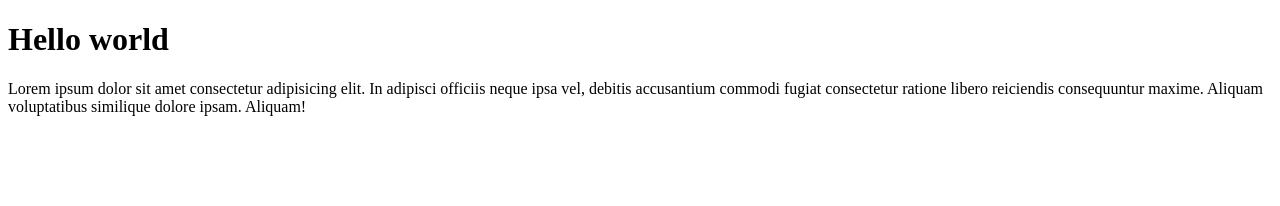
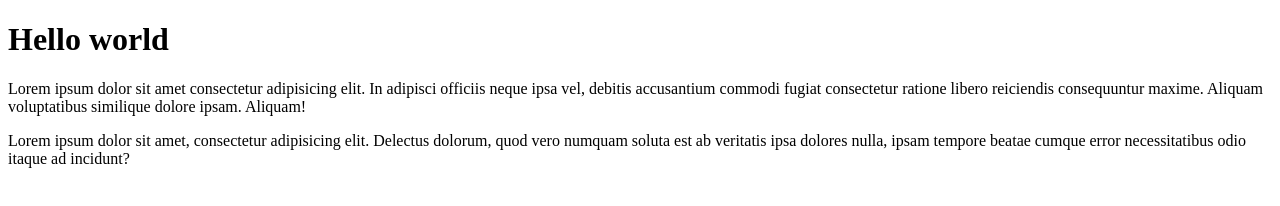
Before and after one commit to KanishkaDhodduraj/Workshop, a plain HTML site: page index.html in a window 1280 px wide. Drawn offline with Linux system fonts and the light colour scheme.

Commit message:
modified 1

```diff
--- a/index.html
+++ b/index.html
@@ -6,5 +6,6 @@
 <body>
     <h1>Hello world</h1>
     <p>Lorem ipsum dolor sit amet consectetur adipisicing elit. In adipisci officiis neque ipsa vel, debitis accusantium commodi fugiat consectetur ratione libero reiciendis consequuntur maxime. Aliquam voluptatibus similique dolore ipsam. Aliquam!</p>
+    <p>Lorem ipsum dolor sit amet, consectetur adipisicing elit. Delectus dolorum, quod vero numquam soluta est ab veritatis ipsa dolores nulla, ipsam tempore beatae cumque error necessitatibus odio itaque ad incidunt?</p>
 </body>
 </html>
```
